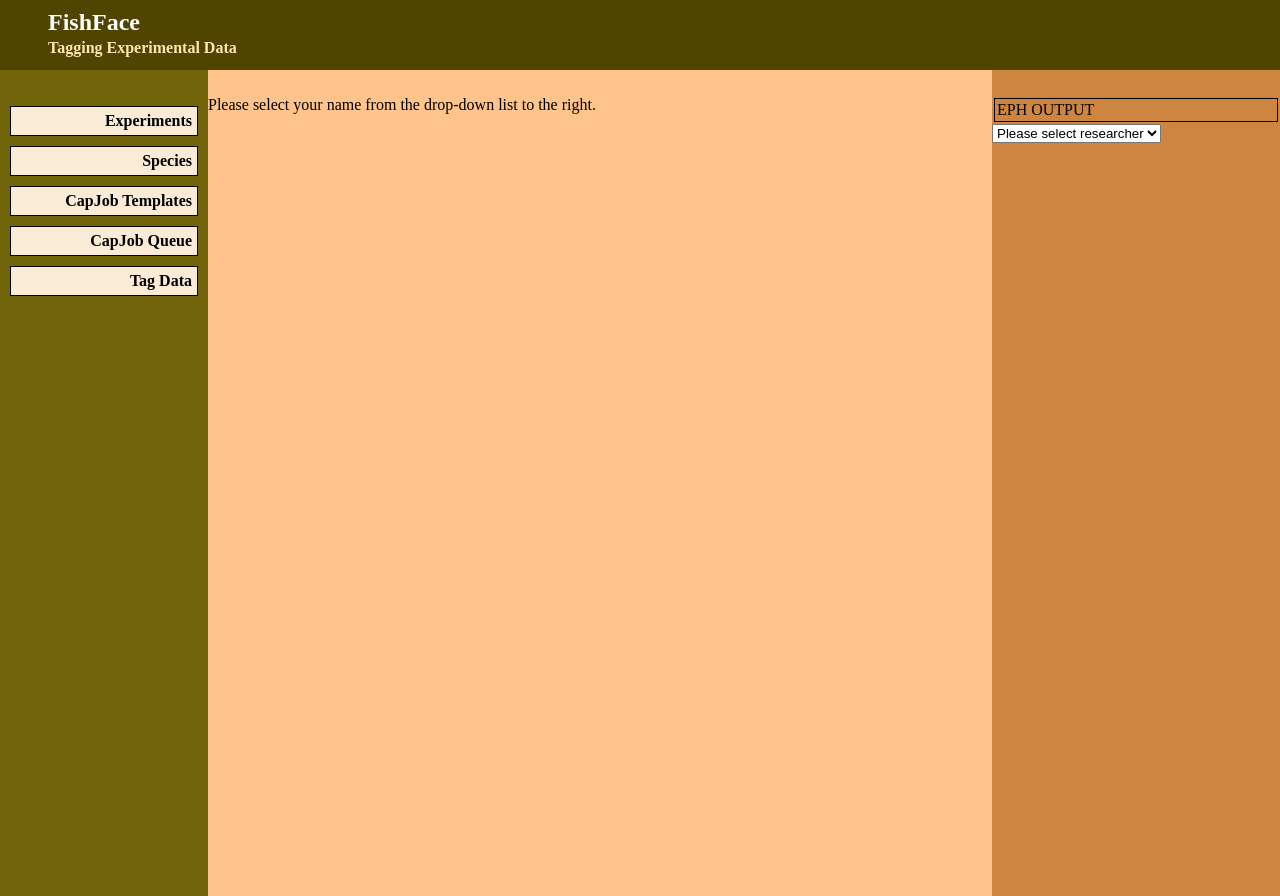
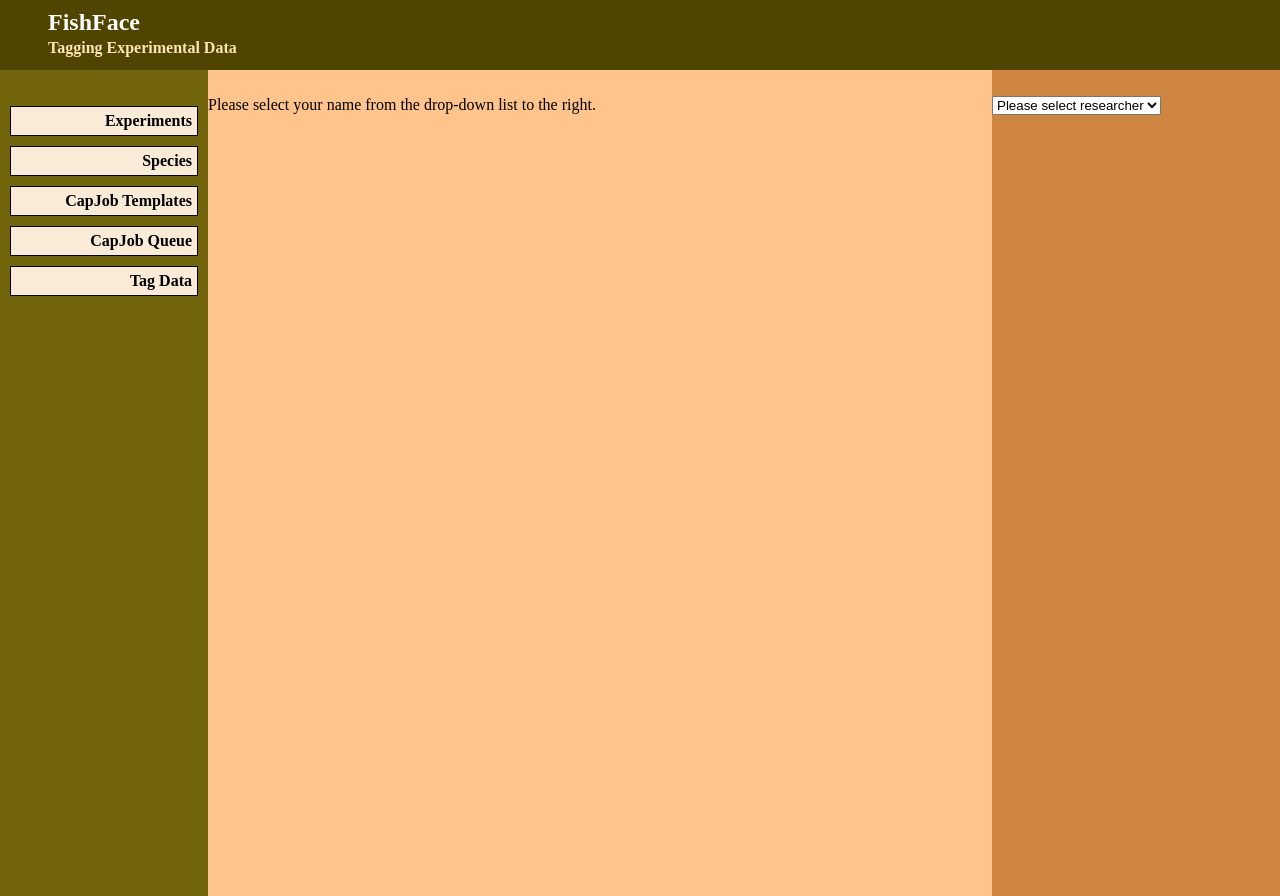
Before and after one commit to wil-langford/FishFace2, a Django app: page /fishface/tag/ in a window 1280 px wide. Run offline with Django 3.2, Linux system fonts and the light colour scheme; data that the repository does not hold is empty; parts of the project's set-up code (start-up, migrations or seed data) failed here and were passed over; some libraries are stand-ins or nearby versions.

Commit message:
Cleaned up debug output area.

```diff
--- a/django_fishface/djff/static/djff/base.css
+++ b/django_fishface/djff/static/djff/base.css
@@ -267,5 +267,5 @@ canvas#over_canvas {
 }
 
 div.debug_output {
-    display: block;
+    display: none;
 }
--- a/django_fishface/djff/templates/djff/tagging_interface.html
+++ b/django_fishface/djff/templates/djff/tagging_interface.html
@@ -24,8 +24,6 @@
 {% endblock %}
 
 {% block preview_area %}
-    <div id="eph_output" class="boxed">EPH OUTPUT</div>
-
     <div id="researcher_selection_wrapper">
         <form id="researcher_selection_form">
             <select id="researcher_dropdown">
```
